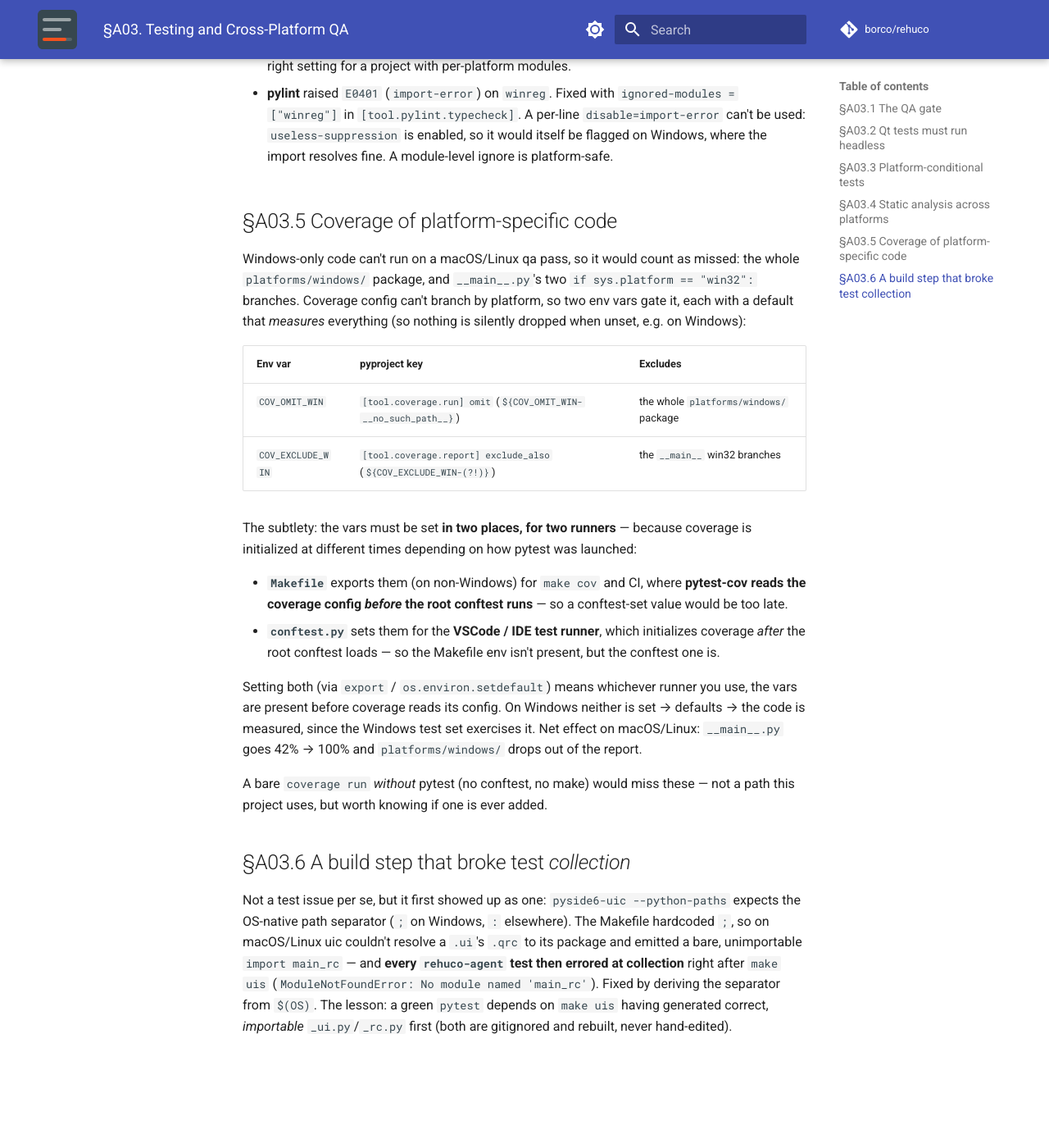
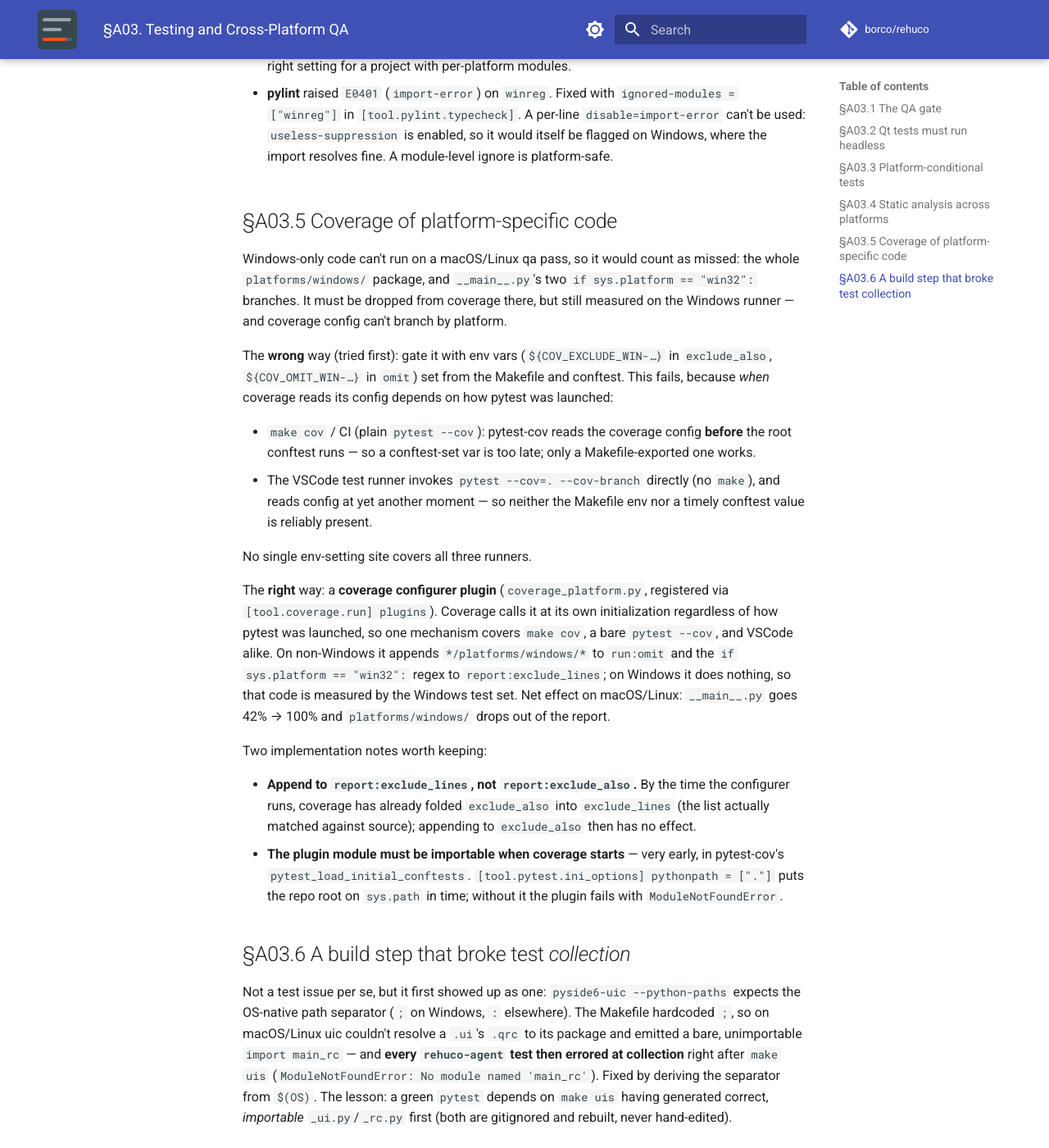
Before and after one commit to borco/rehuco, an MkDocs documentation site: the page built from docs/specs/appendices/testing.md, in a window 1280 px wide and 1400 px high, scrolled down 2205 px. Shown: the whole window at 82% size. Built offline with MkDocs 1.6.1 and Material for MkDocs 9.7.7, drawn with Linux system fonts in a browser that asks for light colours; comment, search, counter and statistics services are not loaded; before the commit the page ends 3493 px from its top, so only the background shows below that.

Commit message:
refs #15: refactor: exclude Windows-only code from coverage via a plugin
Supersedes the env-var approach (COV_OMIT_WIN/COV_EXCLUDE_WIN set in the
Makefile and conftest): it couldn't cover the VSCode test runner, which invokes
`pytest --cov=. --cov-branch` directly (no make) and reads the coverage config
before conftest runs -- so neither env site was reliably present. The terminal
report there stayed at 95% (__main__ at 42%) even though the coverage UI showed
100%.

Replace it with a coverage configurer plugin (coverage_platform.py, registered
via [tool.coverage.run] plugins). Coverage calls it at its own initialization
regardless of how pytest was launched, so one mechanism covers `make cov`, a
bare `pytest --cov`, and VSCode alike. On non-Windows it omits
platforms/windows/ and excludes __main__'s win32 branches; on Windows it does
nothing, so the Windows test set measures that code.

- Append to report:exclude_lines, not exclude_also: coverage has already folded
  exclude_also into exclude_lines by the time the configurer runs.
- pythonpath = ["."] so the plugin imports early enough (pytest-cov loads it in
  pytest_load_initial_conftests, before pytest's own path setup).
- omit coverage_platform.py itself (test infra, like conftest).
- Remove the now-dead COV_* env plumbing from Makefile/conftest/pyproject.
- Rewrite testing appendix §A03.5 for the plugin; class named per the
  no-protected-underscore convention (PlatformCoverageConfigurer).

make cov / pytest --cov / VSCode all report 100% now.

```diff
--- a/cspell.json
+++ b/cspell.json
@@ -107,6 +107,9 @@
     "typeshed",
     "unimportable",
     "windll",
+    "configurer",
+    "pythonpath",
+    "conftests",
     "LSHandlerRank",
     "LSItemContentTypes"
   ]
--- a/docs/specs/appendices/testing.md
+++ b/docs/specs/appendices/testing.md
@@ -98,30 +98,38 @@ when qa runs on macOS/Linux:
 ## §A03.5 Coverage of platform-specific code
 
 Windows-only code can't run on a macOS/Linux qa pass, so it would count as missed: the whole
-`platforms/windows/` package, and `__main__.py`'s two `if sys.platform == "win32":` branches.
-Coverage config can't branch by platform, so two env vars gate it, each with a default that
-*measures* everything (so nothing is silently dropped when unset, e.g. on Windows):
+`platforms/windows/` package, and `__main__.py`'s two `if sys.platform == "win32":` branches. It
+must be dropped from coverage there, but still measured on the Windows runner — and coverage
+config can't branch by platform.
 
-| Env var | pyproject key | Excludes |
-| --- | --- | --- |
-| `COV_OMIT_WIN` | `[tool.coverage.run] omit` (`${COV_OMIT_WIN-__no_such_path__}`) | the whole `platforms/windows/` package |
-| `COV_EXCLUDE_WIN` | `[tool.coverage.report] exclude_also` (`${COV_EXCLUDE_WIN-(?!)}`) | the `__main__` win32 branches |
+The **wrong** way (tried first): gate it with env vars (`${COV_EXCLUDE_WIN-…}` in `exclude_also`,
+`${COV_OMIT_WIN-…}` in `omit`) set from the Makefile and conftest. This fails, because *when*
+coverage reads its config depends on how pytest was launched:
 
-The subtlety: the vars must be set **in two places, for two runners** — because coverage is
-initialized at different times depending on how pytest was launched:
+- `make cov` / CI (plain `pytest --cov`): pytest-cov reads the coverage config **before** the root
+  conftest runs — so a conftest-set var is too late; only a Makefile-exported one works.
+- The VSCode test runner invokes `pytest --cov=. --cov-branch` directly (no `make`), and reads
+  config at yet another moment — so neither the Makefile env nor a timely conftest value is
+  reliably present.
 
-- **`Makefile`** exports them (on non-Windows) for `make cov` and CI, where **pytest-cov reads the
-  coverage config *before* the root conftest runs** — so a conftest-set value would be too late.
-- **`conftest.py`** sets them for the **VSCode / IDE test runner**, which initializes coverage
-  *after* the root conftest loads — so the Makefile env isn't present, but the conftest one is.
+No single env-setting site covers all three runners.
 
-Setting both (via `export` / `os.environ.setdefault`) means whichever runner you use, the vars are
-present before coverage reads its config. On Windows neither is set → defaults → the code is
-measured, since the Windows test set exercises it. Net effect on macOS/Linux: `__main__.py` goes
-42% → 100% and `platforms/windows/` drops out of the report.
+The **right** way: a **coverage configurer plugin** (`coverage_platform.py`, registered via
+`[tool.coverage.run] plugins`). Coverage calls it at its own initialization regardless of how
+pytest was launched, so one mechanism covers `make cov`, a bare `pytest --cov`, and VSCode alike.
+On non-Windows it appends `*/platforms/windows/*` to `run:omit` and the `if sys.platform ==
+"win32":` regex to `report:exclude_lines`; on Windows it does nothing, so that code is measured by
+the Windows test set. Net effect on macOS/Linux: `__main__.py` goes 42% → 100% and
+`platforms/windows/` drops out of the report.
 
-A bare `coverage run` *without* pytest (no conftest, no make) would miss these — not a path this
-project uses, but worth knowing if one is ever added.
+Two implementation notes worth keeping:
+
+- **Append to `report:exclude_lines`, not `report:exclude_also`.** By the time the configurer
+  runs, coverage has already folded `exclude_also` into `exclude_lines` (the list actually matched
+  against source); appending to `exclude_also` then has no effect.
+- **The plugin module must be importable when coverage starts** — very early, in pytest-cov's
+  `pytest_load_initial_conftests`. `[tool.pytest.ini_options] pythonpath = ["."]` puts the repo
+  root on `sys.path` in time; without it the plugin fails with `ModuleNotFoundError`.
 
 ## §A03.6 A build step that broke test *collection*
 
```
Also changed, not shown: conftest.py (+2 -10 lines), coverage_platform.py (added, +53 -0 lines), pyproject.toml (+7 -12 lines), 1 other file.
